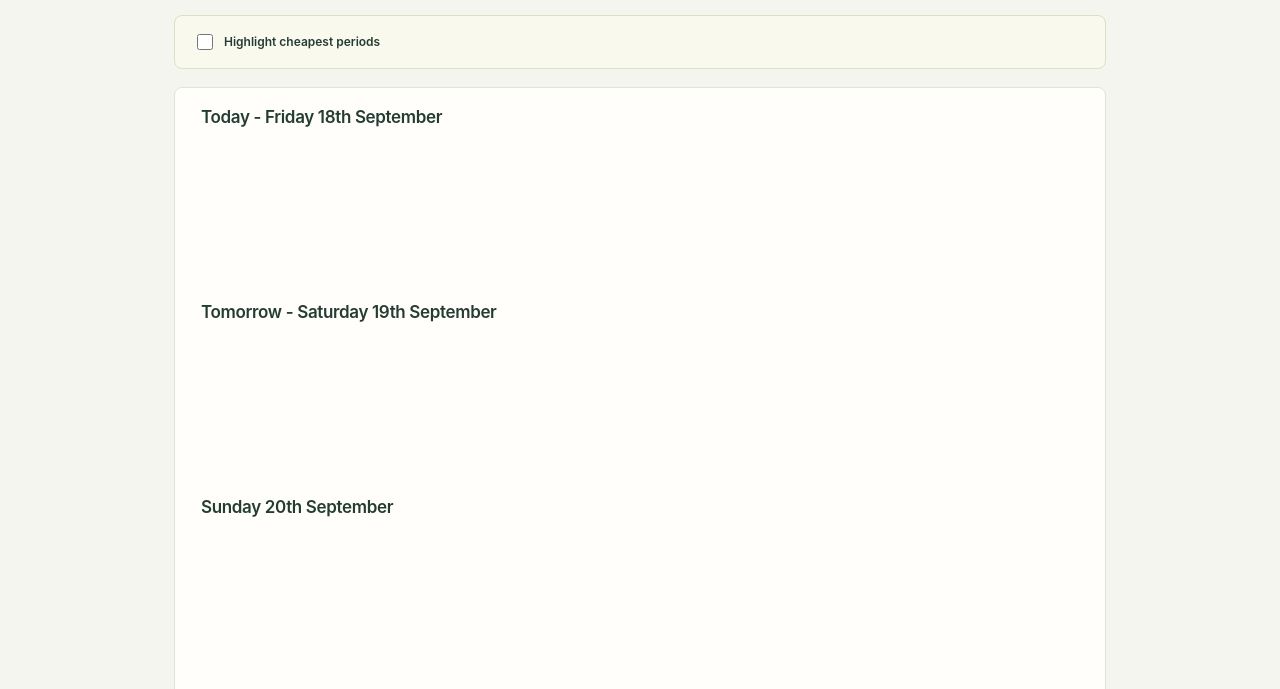
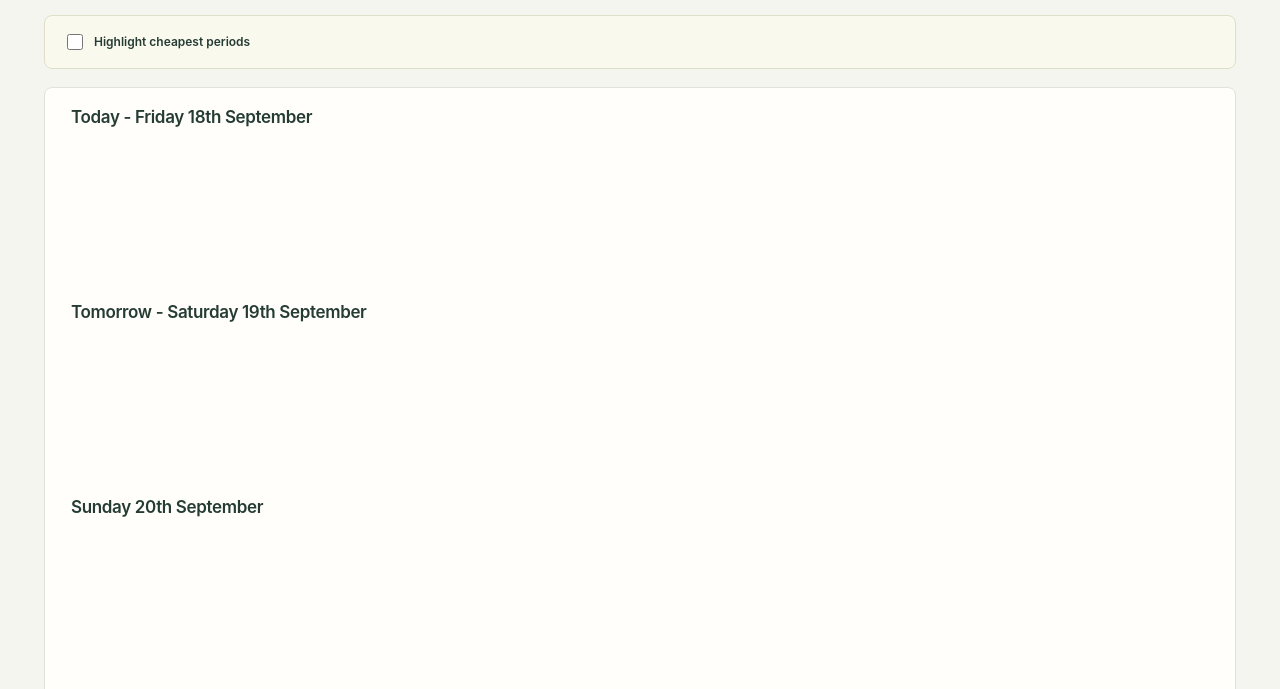
Before and after one commit to RobinL/agile-price-forecast, a website built with Vite: page web/index.html in a window 1280 px wide. Shown: the part 155-844 px from the top of the page. Built offline with nearby package versions, Linux system fonts and the light colour scheme; what vega-embed would draw is missing.

Commit message:
Widen the forecast page to 1300px

```diff
--- a/web/src/style.css
+++ b/web/src/style.css
@@ -18,7 +18,7 @@ body {
   margin: 0;
 }
 main {
-  max-width: 1020px;
+  max-width: 1300px;
   margin: 0 auto;
   padding: 0 44px;
 }
```
